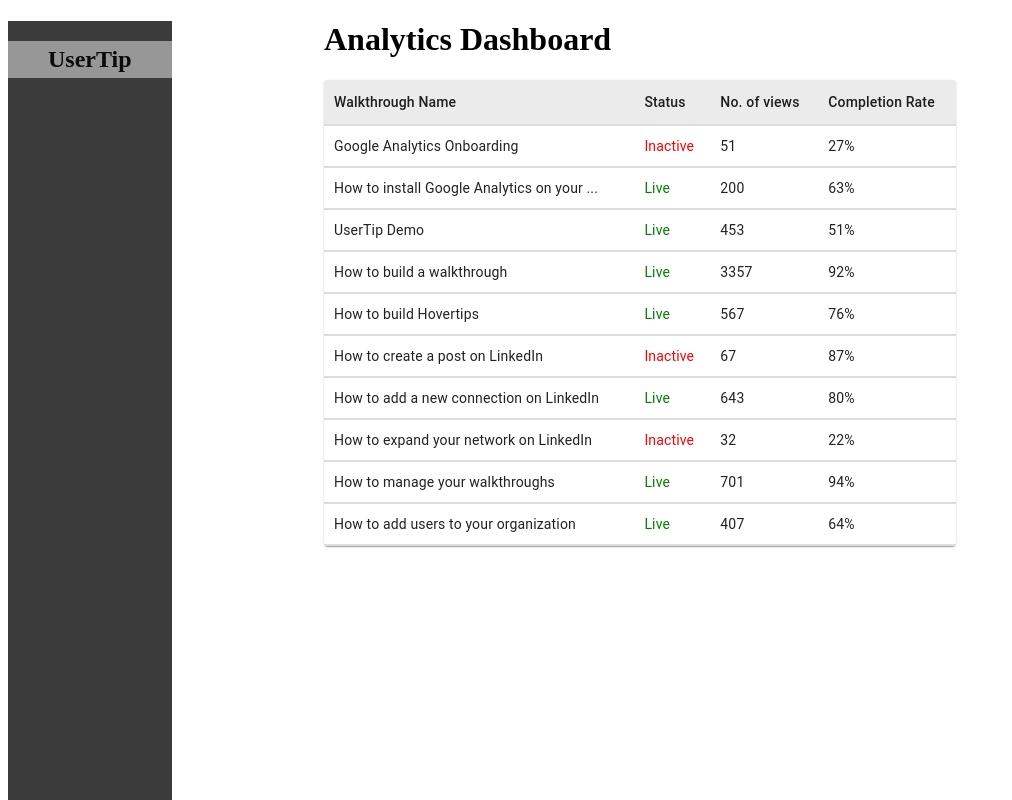
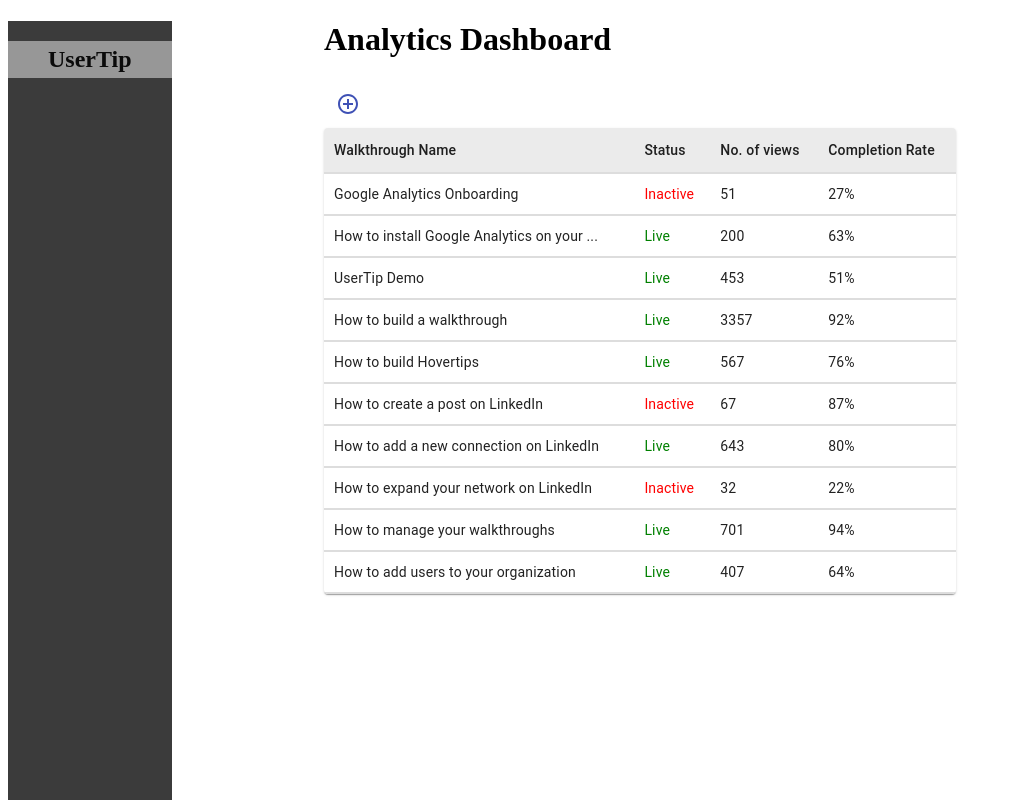
Before and after one commit to JakeyHwang/UI-proj, a React app: page /analytics in a window 1280 px wide. Shown: the top 800 px of the page, without its empty margins (0-1012 px from the left). Built offline with nearby package versions, Linux system fonts and the light colour scheme.

Commit message:
testing "add new row" button

```diff
--- /dev/null
+++ b/app/components/AD_component/AddNewRow.jsx
@@ -0,0 +1,14 @@
+import React from "react";
+import { connect } from "react-redux";
+import IconButton from "@material-ui/core/IconButton";
+import AddCircleOutlineIcon from "@material-ui/icons/AddCircleOutline";
+
+const AddNewRow = () => {
+  return (
+    <IconButton color="primary" aria-label="Add New Row">
+      <AddCircleOutlineIcon />
+    </IconButton>
+  );
+};
+
+export default connect()(AddNewRow);
--- a/app/components/AD_component/RowComponent.jsx
+++ b/app/components/AD_component/RowComponent.jsx
@@ -12,19 +12,15 @@ const RowComponent = () => {
   const [rowData, setRowData] = useContext(RowDataContext);
 
   return rowData.map(({ name, status, views, completion_rate }) => (
-    <TableRow>
-      <TableCell key={name} style={tableborder}>
-        {name}
-      </TableCell>
-      <TableCell key={name} style={tableborder}>
+    <TableRow key={name}>
+      <TableCell style={tableborder}>{name}</TableCell>
+      <TableCell style={tableborder}>
         <font color={status === true ? "green" : "red"}>
           {status === true ? "Live" : "Inactive"}
         </font>
       </TableCell>
-      <TableCell key={name} style={tableborder}>
-        {views}
-      </TableCell>
-      <TableCell key={name} style={tableborder}>
+      <TableCell style={tableborder}>{views}</TableCell>
+      <TableCell style={tableborder}>
         {Math.round(completion_rate * 100)}%
       </TableCell>
     </TableRow>
--- a/app/components/pages/AnalyticsDashboard/AnalyticsDashboard.jsx
+++ b/app/components/pages/AnalyticsDashboard/AnalyticsDashboard.jsx
@@ -9,6 +9,7 @@ import Paper from "@material-ui/core/Paper";
 
 import RowBodyComponent from "../../AD_component/RowBodyComponent.jsx";
 import { RowDataProvider } from "../../AD_component/RowDataContext.jsx";
+import AddNewRow from "../../AD_component/AddNewRow.jsx";
 
 class AnalyticsDashboard extends Component {
   constructor(props) {
@@ -33,6 +34,7 @@ class AnalyticsDashboard extends Component {
       <RowDataProvider>
         <div style={this.state.tableposition}>
           <h1>Analytics Dashboard</h1>
+          <AddNewRow align="right" />
           <TableContainer component={Paper}>
             <Table>
               <TableHead style={this.state.tableheader}>
--- a/package.json
+++ b/package.json
@@ -13,6 +13,7 @@
     "@babel/cli": "^7.13.16",
     "@babel/core": "^7.0.0-beta.40",
     "@material-ui/core": "^4.11.4",
+    "@material-ui/icons": "^4.11.2",
     "babel-loader": "^8.0.0-beta.0",
     "babel-plugin-lodash": "^3.3.2",
     "babel-plugin-react-transform": "^3.0.0",
```
Also changed, not shown: 1 other file (tests, documents, lock files or other folders).
